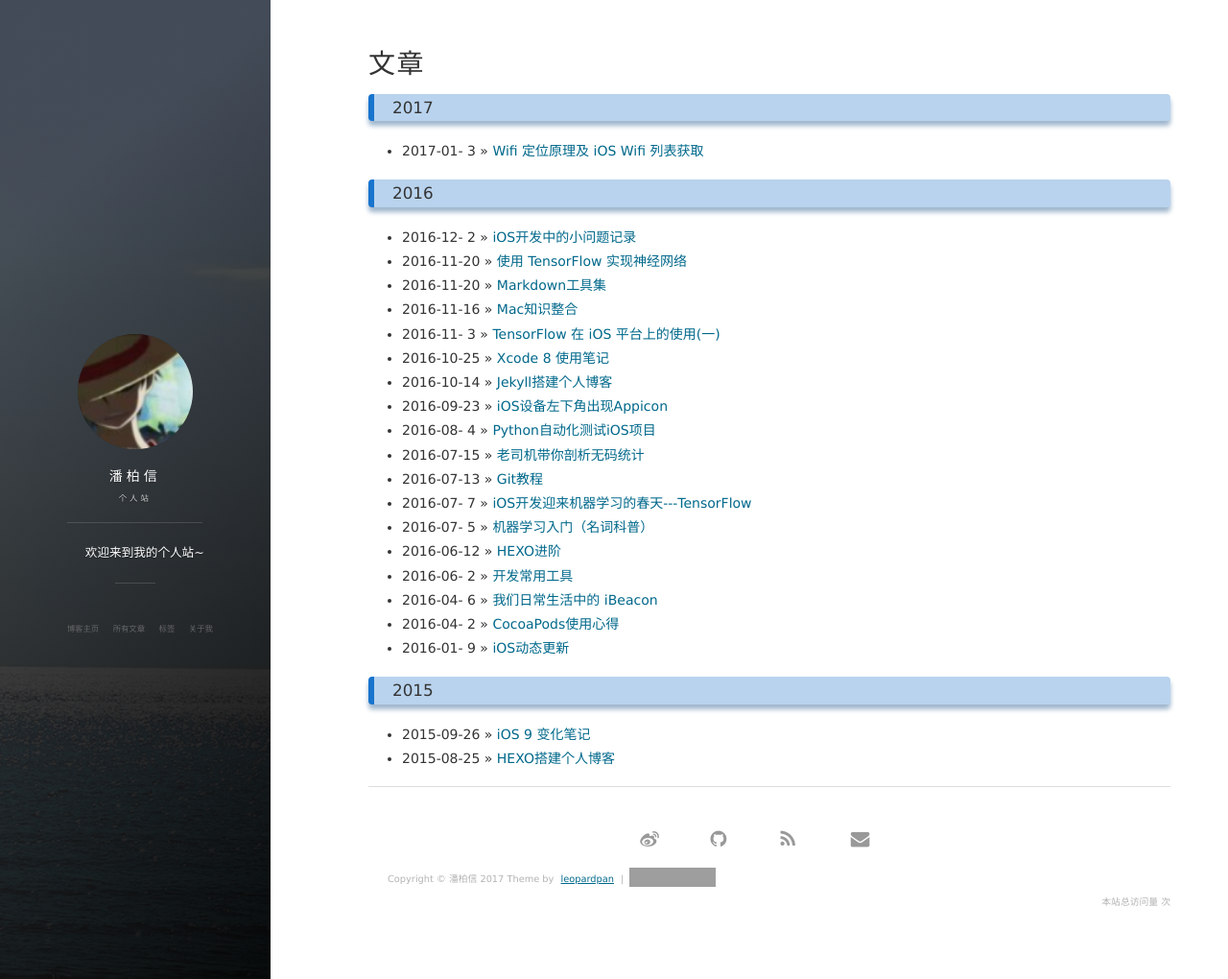
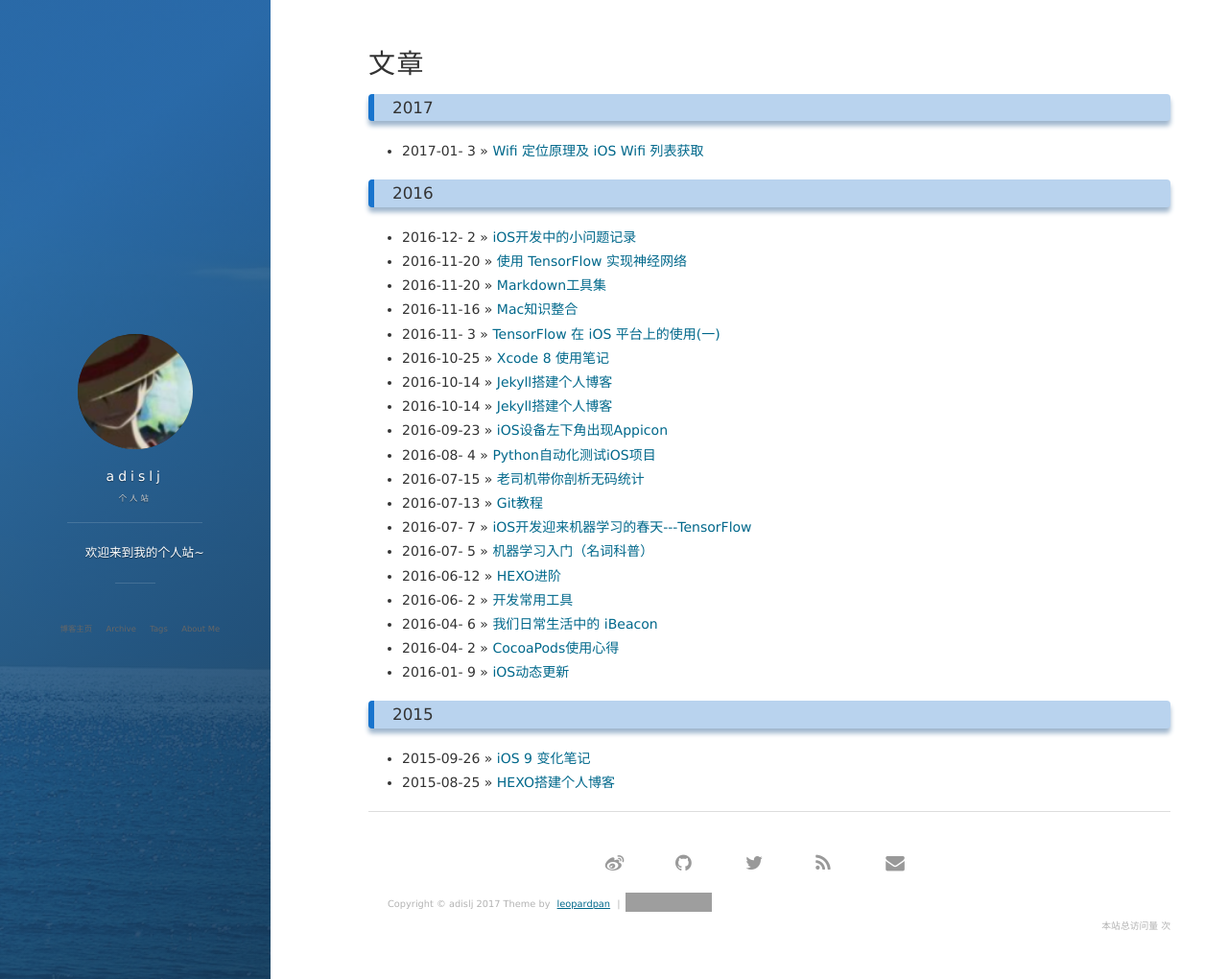
Before and after one commit to adislj/adislj.github.io, a Jekyll site: the page built from archive.html, in a window 1280 px wide and 1020 px high. Shown: the whole window at 96% size. Built offline with Jekyll 4.4.1, drawn with Linux system fonts in a browser that asks for light colours; nearby versions of some CDN libraries; comment, search, counter and statistics services are not loaded; some of the changed lines change nothing that is shown; grey boxes are pictures that could not be loaded.

Commit message:
change _config.yml

````diff
--- a/_config.yml
+++ b/_config.yml
@@ -1,12 +1,12 @@
 # Basic
-title: 潘柏信
+title: adislj
 subtitle: 个人站
 description: 欢迎来到我的个人站~
 # 头像里面的标题
-avatarTitle: leopardpan
+avatarTitle: 可口可乐
 # 头像里面的描述
-avatarDesc: iOS / 机器学习
-url: "http://baixin.io"
+avatarDesc: 安全研究 / 机器学习
+url: "https://adislj.github.io/"
 
 # Comment
 comment:
@@ -15,21 +15,22 @@
 
 # Social
 social:
-    weibo: 5366874726
-    github: leopardpan
+    weibo: adislj
+    github: adislj
     # twitter:
-    mail: leopardpan@icloud.com
+    twitter: AdisljAce
+    mail: adislj@163.com
 
 # 百度统计
 # 使用博客模板请去掉或者更换 id
 baidu:
-    id: 8ba1c6be0953b6f9c2ba38e57f615421
+    id:
 
 # Google Analytics
 # 使用博客模板请去掉或者更换 id
 ga:
-    id: UA-84134159-3
-    host: auto
+#    id: UA-84134159-3
+#    host: auto
 
 
 # 《----------------- 上面的信息修改成你自己的 ---------------------------》
@@ -49,7 +50,7 @@
 textColor: #FF0000
 
 # supported colors: blue, green, purple, red, orange or slate. If you need clear, leave it empty.
-cover_color: clear
+cover_color: blue
 
 # The blog button should not be removed.
 blog_button:
@@ -57,12 +58,12 @@
 
 # Navigation buttons in the front page.s
 nav:
-    - {title: 所有文章, description: archive, url: '/archive'}
-    - {title: 标签, description: tags, url: '/tags'}
-    - {title: 关于我, description: about, url: '/about'}
+    - {title: Archive, description: archive, url: '/archive'}
+    - {title: Tags, description: tags, url: '/tags'}
+    - {title: About Me, description: about, url: '/about'}
 
 
 # Pagination
-gems: [jekyll-paginate,jekyll-sitemap]
+plugins: [jekyll-paginate,jekyll-sitemap]
 paginate: 20
 paginate_path: "page/:num/"
--- /dev/null
+++ b/_posts/2017-10-14-jekyll_start_1.md
@@ -0,0 +1,288 @@
+---
+layout: post
+title: Jekyll搭建个人博客
+date: 2016-10-14
+tags: 博客
+categories: jekyll 随笔
+---
+
+　[HEXO搭建个人博客](http://baixin.io/2015/08/HEXO%E6%90%AD%E5%BB%BA%E4%B8%AA%E4%BA%BA%E5%8D%9A%E5%AE%A2/)
+  [简书](http://www.jianshu.com/p/465830080ea9)
+  [Github Page](http://baixin.io/2016/10/jekyll_tutorials1/)
+  [Github Blog](https://www.ezlippi.com/blog/2015/03/github-pages-blog.html)
+
+　如果你看过我的文章会发现我现在的博客样式跟之前是有很大的区别的，之前我也是使用 HEXO 搭建的博客，后来发现使用 HEXO 在多台电脑上发布博客，操作起来并不是那么方便，果断就转到了 Jekyll 上，接下来我会讲如何使用 Jekyll 搭建博客，[博客模板效果](http://baixin.io/#blog)。
+
+
+### 介绍
+
+ 　Jekyll 是一个简单的博客形态的静态站点生产机器。它有一个模版目录，其中包含原始文本格式的文档，通过 Markdown （或者 Textile） 以及 Liquid 转化成一个完整的可发布的静态网站，你可以发布在任何你喜爱的服务器上。Jekyll 也可以运行在 GitHub Page 上，也就是说，你可以使用 GitHub 的服务来搭建你的项目页面、博客或者网站，而且是完全免费的
+
+　使用 Jekyll 搭建博客之前要确认下本机环境，Git 环境（用于部署到远端）、[Ruby](http://www.ruby-lang.org/en/downloads/) 环境（Jekyll 是基于 Ruby 开发的）、包管理器 [RubyGems](http://rubygems.org/pages/download)
+　　如果你是 Mac 用户，你就需要安装 Xcode 和 Command-Line Tools了。下载方式 Preferences → Downloads → Components。
+
+　　Jekyll 是一个免费的简单静态网页生成工具，可以配合第三方服务例如： Disqus（评论）、多说(评论) 以及分享 等等扩展功能，Jekyll 可以直接部署在 Github（国外） 或 Coding（国内） 上，可以绑定自己的域名。[Jekyll中文文档](http://jekyll.bootcss.com/)、[Jekyll英文文档](https://jekyllrb.com/)、[Jekyll主题列表](http://jekyllthemes.org/)。
+
+
+### Jekyll 环境配置
+
+安装 jekyll
+
+```
+$ gem install jekyll
+```
+
+创建博客
+
+```
+$ jekyll new myBlog
+```
+
+进入博客目录
+
+```
+$ cd myBlog
+```
+
+启动本地服务
+
+```
+$ jekyll serve
+```
+
+在浏览器里输入： [http://localhost:4000](http://localhost:4000)，就可以看到你的博客效果了。
+
+![](/image1.png)
+
+so easy !
+
+### 目录结构
+
+　Jekyll 的核心其实是一个文本转换引擎。它的概念其实就是： 你用你最喜欢的标记语言来写文章，可以是 Markdown，也可以是 Textile,或者就是简单的 HTML, 然后 Jekyll 就会帮你套入一个或一系列的布局中。在整个过程中你可以设置URL路径, 你的文本在布局中的显示样式等等。这些都可以通过纯文本编辑来实现，最终生成的静态页面就是你的成品了。
+
+ 一个基本的 Jekyll 网站的目录结构一般是像这样的：
+
+```
+.
+├── _config.yml
+├── _includes
+|   ├── footer.html
+|   └── header.html
+├── _layouts
+|   ├── default.html
+|   ├── post.html
+|   └── page.html
+├── _posts
+|   └── 2016-10-08-welcome-to-jekyll.markdown
+├── _sass
+|   ├── _base.scss
+|   ├── _layout.scss
+|   └── _syntax-highlighting.scss
+├── about.md
+├── css
+|   └── main.scss
+├── feed.xml
+└── index.html
+
+```
+
+这些目录结构以及具体的作用可以参考 [官网文档](http://jekyll.com.cn/docs/structure/)
+
+进入 _config.yml 里面，修改成你想看到的信息，重新 jekyll server ，刷新浏览器就可以看到你刚刚修改的信息了。
+
+到此，博客初步搭建算是完成了，
+
+### 博客部署到远端
+
+　我这里讲的是部署到 Github Page 创建一个 github 账号，然后创建一个跟你账户名一样的仓库，如我的 github 账户名叫 [leopardpan](https://github.com/leopardpan)，我的 github 仓库名就叫 [leopardpan.github.io](https://github.com/leopardpan/leopardpan.github.io)，创建好了之后，把刚才建立的 myBlog 项目 push 到 username.github.io仓库里去（username指的是你的github用户名），检查你远端仓库已经跟你本地 myBlog 同步了，然后你在浏览器里输入 username.github.io ，就可以访问你的博客了。
+
+
+### 编写文章
+
+　　所有的文章都是 _posts 目录下面，文章格式为 mardown 格式，文章文件名可以是 .mardown 或者 .md。
+
+　　编写一篇新文章很简单，你可以直接从 _posts/ 目录下复制一份出来 `2016-10-16-welcome-to-jekyll副本.markdown` ，修改名字为 2016-10-16-article1.markdown ，注意：文章名的格式前面必须为 2016-10-16- ，日期可以修改，但必须为 年-月-日- 格式，后面的 article1 是整个文章的连接 URL，如果文章名为中文，那么文章的连接URL就会变成这样的：http://baixin.io/2015/08/%E6%90%AD%E5/ ， 所以建议文章名最好是英文的或者阿拉伯数字。 双击 2016-10-16-article1.markdown 打开
+
+```
+
+---
+layout: post
+title:  "Welcome to Jekyll!"
+date:   2016-10-16 11:29:08 +0800
+categories: jekyll update
+---
+
+正文...
+
+```
+
+
+title: 显示的文章名， 如：title: 我的第一篇文章
+date:  显示的文章发布日期，如：date: 2016-10-16
+categories: tag标签的分类，如：categories: 随笔
+
+注意：文章头部格式必须为上面的，.... 就是文章的正文内容。
+
+我写文章使用的是 Sublime Text2 编辑器，如果你对 markdown 语法不熟悉的话，可以看看[作业部落的教程](https://www.zybuluo.com/)
+
+
+### 使用我的博客模板
+
+虽然博客部署完成了，你会发现博客太简单不是你想要的，如果你喜欢我的模板的话，可以使用我的模板。
+
+首先你要获取的我博客，[Github项目地址](https://github.com/leopardpan/leopardpan.github.io.git)，你可以直接[点击下载博客](https://github.com/leopardpan/leopardpan.github.io/archive/master.zip)，进去leopardpan.github.io/ 目录下， 使用命令部署本地服务
+
+```
+$ jekyll server
+```
+
+### 如果你本机没配置过任何jekyll的环境，可能会报错
+
+```
+/Users/xxxxxxxx/.rvm/rubies/ruby-2.2.2/lib/ruby/site_ruby/2.2.0/rubygems/core_ext/kernel_require.rb:54:in `require': cannot load such file -- bundler (LoadError)
+	from /Users/xxxxxxxx/.rvm/rubies/ruby-2.2.2/lib/ruby/site_ruby/2.2.0/rubygems/core_ext/kernel_require.rb:54:in `require'
+	from /Users/xxxxxxxx/.rvm/gems/ruby-2.2.2/gems/jekyll-3.3.0/lib/jekyll/plugin_manager.rb:34:in `require_from_bundler'
+	from /Users/xxxxxxxx/.rvm/gems/ruby-2.2.2/gems/jekyll-3.3.0/exe/jekyll:9:in `<top (required)>'
+	from /Users/xxxxxxxx/.rvm/gems/ruby-2.2.2/bin/jekyll:23:in `load'
+	from /Users/xxxxxxxx/.rvm/gems/ruby-2.2.2/bin/jekyll:23:in `<main>'
+	from /Users/xxxxxxxx/.rvm/gems/ruby-2.2.2/bin/ruby_executable_hooks:15:in `eval'
+	from /Users/xxxxxxxx/.rvm/gems/ruby-2.2.2/bin/ruby_executable_hooks:15:in `<main>'
+
+```
+
+原因： 没有安装 bundler ，执行安装 bundler 命令
+
+```
+
+$ gem install bundler
+
+```
+
+
+提示：
+
+```
+Fetching: bundler-1.13.5.gem (100%)
+Successfully installed bundler-1.13.5
+Parsing documentation for bundler-1.13.5
+Installing ri documentation for bundler-1.13.5
+Done installing documentation for bundler after 5 seconds
+1 gem installed
+
+```
+
+再次执行 $ jekyll server  ，提示
+
+```
+
+Could not find proper version of jekyll (3.1.1) in any of the sources
+Run `bundle install` to install missing gems.
+
+```
+
+跟着提示运行命令
+
+```
+$ bundle install
+```
+
+这个时候你可能会发现 bundle install 运行卡主不动了。
+
+如果很长时间都没任何提示的话，你可以尝试修改 gem 的 source
+
+```
+$ gem sources --remove https://rubygems.org/
+$ gem sources -a http://ruby.taobao.org/
+$ gem sources -l
+*** CURRENT SOURCES ***
+
+http://ruby.taobao.org
+
+```
+
+再次执行命令 $ bundle install，发现开始有动静了
+
+```
+Fetching gem metadata from https://rubygems.org/...........
+Fetching version metadata from https://rubygems.org/..
+Fetching dependency metadata from https://rubygems.org/.
+。。。
+Installing jekyll-watch 1.3.1
+Installing jekyll 3.1.1
+Bundle complete! 3 Gemfile dependencies, 17 gems now installed.
+Use `bundle show [gemname]` to see where a bundled gem is installed.
+
+```
+
+bundler安装完成，后再次启动本地服务
+
+```
+$ jekyll server
+
+```
+
+继续报错
+
+```
+Configuration file: /Users/tendcloud-Caroline/Desktop/leopardpan.github.io/_config.yml
+  Dependency Error: Yikes! It looks like you don't have jekyll-sitemap or one of its dependencies installed. In order to use Jekyll as currently configured, you'll need to install this gem. The full error message from Ruby is: 'cannot load such file -- jekyll-sitemap' If you run into trouble, you can find helpful resources at http://jekyllrb.com/help/!
+jekyll 3.1.1 | Error:  jekyll-sitemap
+
+```
+表示 当前的 jekyll 版本是 3.1.1 ，无法使用 jekyll-sitemap
+
+解决方法有两个
+
+> 1、打开当前目录下的 _config.yml 文件，把 gems: [jekyll-paginate,jekyll-sitemap] 换成 gems: [jekyll-paginate] ，也就是去掉jekyll-sitemap。
+
+> 2、升级 jekyll 版本，我当前的是 jekyll 3.1.2 。
+
+修改完成后保存配置，再次执行
+
+```
+$ jekyll server
+
+```
+提示
+
+```
+Configuration file: /Users/baixinpan/Desktop/OpenSource/Mine/Page-Blog/leopardpan.github.io-github/_config.yml
+            Source: /Users/baixinpan/Desktop/OpenSource/Mine/Page-Blog/leopardpan.github.io-github
+       Destination: /Users/baixinpan/Desktop/OpenSource/Mine/Page-Blog/leopardpan.github.io-github/_site
+ Incremental build: disabled. Enable with --incremental
+      Generating...
+                    done in 0.901 seconds.
+ Auto-regeneration: enabled for '/Users/baixinpan/Desktop/OpenSource/Mine/Page-Blog/leopardpan.github.io-github'
+Configuration file: /Users/baixinpan/Desktop/OpenSource/Mine/Page-Blog/leopardpan.github.io-github/_config.yml
+    Server address: http://127.0.0.1:4000/
+  Server running... press ctrl-c to stop.
+
+```
+
+表示本地服务部署成功。
+
+在浏览器输入 [127.0.0.1:4000](127.0.0.1:4000) ， 就可以看到[baixin.io](http://baixin.io)博客效果了。
+
+### 修改成你自己的博客
+
+>* 如果你想使用我的模板请把 _posts/ 目录下的文章都去掉。
+>* 修改 _config.yml 文件里面的内容为你自己的。
+
+然后使用 git push 到你自己的仓库里面去，检查你远端仓库，在浏览器输入 username.github.io 就会发现，你有一个漂亮的主题模板了。
+
+
+#### 【 如果想修改博客样式却不知道怎么修改，可以直接在评论里给我提问 】
+
+### 为什么要是用 Jekyll
+
+使用了 Jekyll 你会发现如果你想使用多台电脑发博客都很方便，只要把远端 github 仓库里的博客 clone 下来，写文章后再提交就可以了，Hexo 由于远端提交的是静态网页，所有无法直接写 Markdown 的文章。如果你想看 Hexo 搭建博客，可以看看我的另一篇[HEXO搭建个人博客](http://baixin.io/2015/08/HEXO%E6%90%AD%E5%BB%BA%E4%B8%AA%E4%BA%BA%E5%8D%9A%E5%AE%A2/)的教程。
+
+如果你在搭建博客遇到问题，可以在[原文博客](http://baixin.io/2016/10/jekyll_tutorials1/)的评论里给我提问。
+
+后面会继续介绍，在我的博客基础上，如何修改成你自己喜欢的 Style，欢迎继续关注我博客的更新。
+
+
+### Q&A
+
+> 问题：最近很多朋友使用我的模板报警告：The CNAME `baixin.io` is already taken
+> 解决：把CNAME里面的baixin.io修改成你自己的域名，如果你暂时没有域名，CNAME里面就什么都不用谢。（之前没人反馈过这个问题，应该是github page最近才最的限制。）
````
Also changed, not shown: Gemfile.lock.
